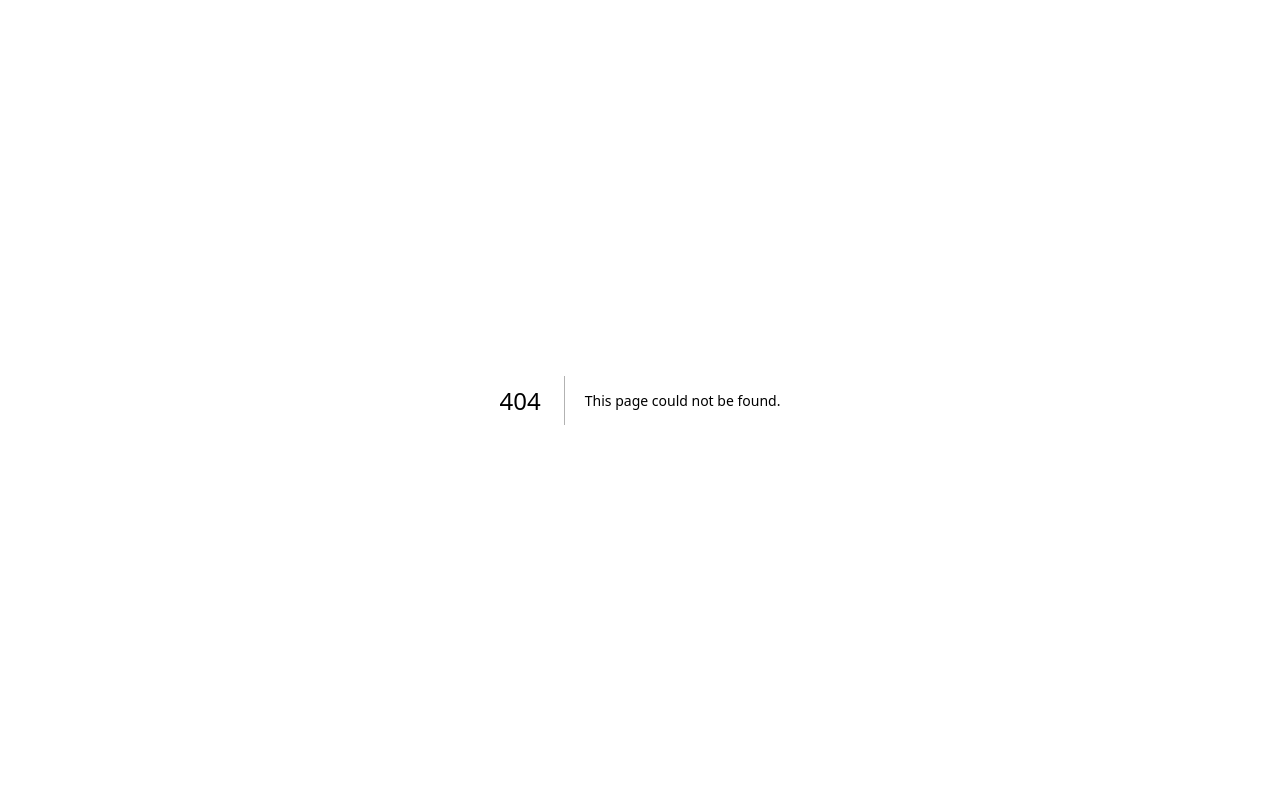
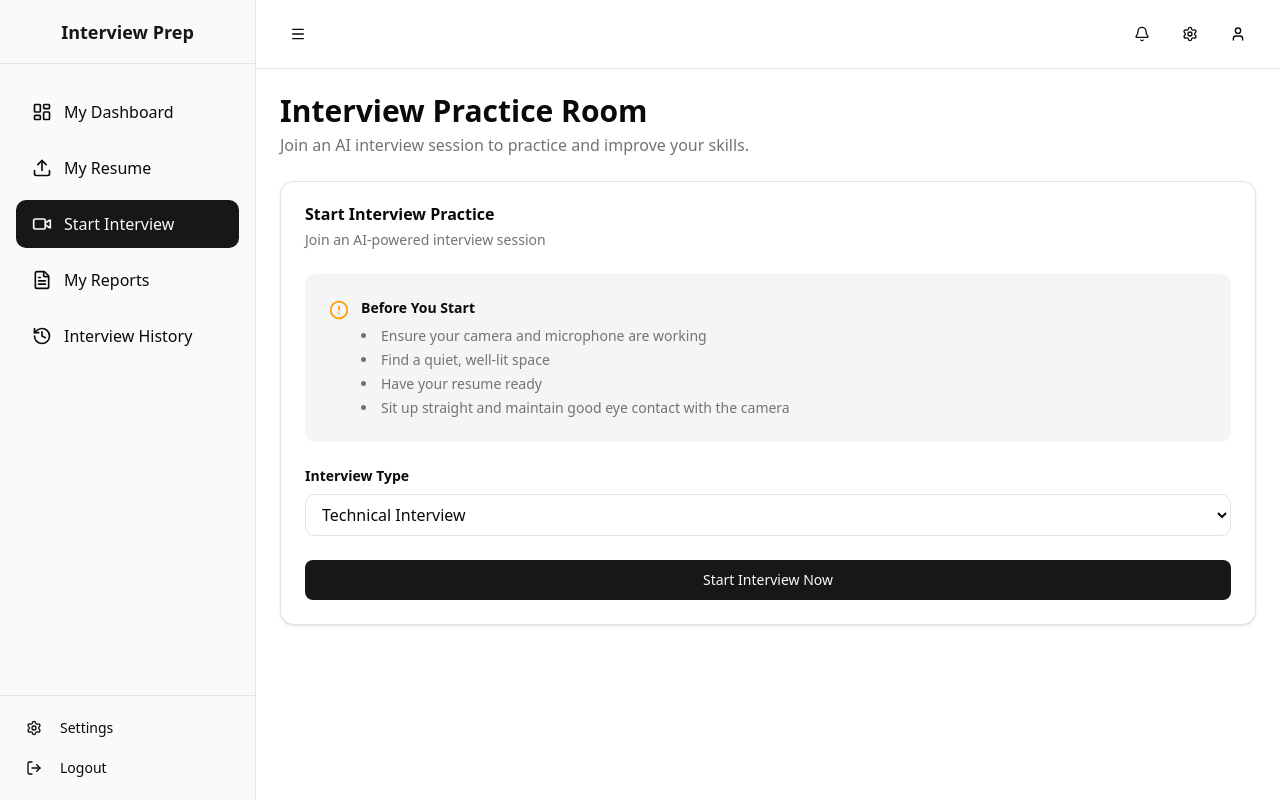
Before and after one commit to Pritika-Shukla/NovaAI, a Next.js app: page /dashboard/interview in a window 1280 px wide. Before the commit this address had no page. Built offline with nearby package versions, Linux system fonts and the light colour scheme.

Commit message:
fix: individual pages

```diff
--- /dev/null
+++ b/src/app/(dashboard)/dashboard/history/page.tsx
@@ -0,0 +1,19 @@
+"use client"
+
+import { InterviewHistory } from "@/components/interview-history"
+
+export default function HistoryPage() {
+  return (
+    <div className="flex-1 overflow-auto">
+      <div className="p-6">
+        <div className="space-y-6">
+          <div>
+            <h1 className="text-3xl font-bold text-foreground">My Interview History</h1>
+            <p className="text-muted-foreground mt-1">Review all your past interview sessions and progress.</p>
+          </div>
+          <InterviewHistory />
+        </div>
+      </div>
+    </div>
+  )
+}
--- /dev/null
+++ b/src/app/(dashboard)/dashboard/interview/page.tsx
@@ -0,0 +1,21 @@
+"use client"
+
+import { InterviewRoom } from "@/components/interview-room"
+
+export default function InterviewPage() {
+  return (
+    <div className="flex-1 overflow-auto">
+      <div className="p-6">
+        <div className="space-y-6">
+          <div>
+            <h1 className="text-3xl font-bold text-foreground">Interview Practice Room</h1>
+            <p className="text-muted-foreground mt-1">
+              Join an AI interview session to practice and improve your skills.
+            </p>
+          </div>
+          <InterviewRoom />
+        </div>
+      </div>
+    </div>
+  )
+}
--- /dev/null
+++ b/src/app/(dashboard)/dashboard/layout.tsx
@@ -0,0 +1,23 @@
+"use client"
+
+import { Header } from "@/components/header"
+import { Sidebar } from "@/components/Sidebar"
+import { useState } from "react"
+
+export default function DashboardLayout({
+  children,
+}: {
+  children: React.ReactNode
+}) {
+  const [sidebarOpen, setSidebarOpen] = useState(true)
+
+  return (
+    <div className="flex h-screen bg-background">
+      <Sidebar open={sidebarOpen} setOpen={setSidebarOpen} />
+      <div className="flex-1 flex flex-col overflow-hidden">
+        <Header onMenuClick={() => setSidebarOpen(!sidebarOpen)} />
+        {children}
+      </div>
+    </div>
+  )
+}
--- a/src/app/(dashboard)/dashboard/page.tsx
+++ b/src/app/(dashboard)/dashboard/page.tsx
@@ -1,21 +1,69 @@
 "use client"
 
-import { Header } from "@/components/header"
-import { Sidebar } from "@/components/Sidebar"
-import { DashboardContent } from "@/components/dashboard-content"
 import { useState } from "react"
+import { Card, CardContent, CardHeader, CardTitle } from "@/components/ui/card"
+import { QuickStats } from "@/components/quick-stats"
+import { UpcomingInterviews } from "@/components/upcoming-interviews"
+import { ResumeUploadModal } from "@/components/resume-upload-modal"
 
-export default function Page() {
-  const [sidebarOpen, setSidebarOpen] = useState(true)
-  const [activeTab, setActiveTab] = useState("dashboard")
+export default function DashboardPage() {
+  const [showUploadModal, setShowUploadModal] = useState(false)
 
   return (
-    <div className="flex h-screen bg-background">
-      <Sidebar open={sidebarOpen} setOpen={setSidebarOpen} activeTab={activeTab} setActiveTab={setActiveTab} />
-      <div className="flex-1 flex flex-col overflow-hidden">
-        <Header onMenuClick={() => setSidebarOpen(!sidebarOpen)} />
-        <DashboardContent activeTab={activeTab} />
+    <div className="flex-1 overflow-auto">
+      <div className="p-6">
+        <div className="space-y-6">
+          <div>
+            <h1 className="text-3xl font-bold text-foreground">Welcome to Your Interview Prep</h1>
+            <p className="text-muted-foreground mt-1">
+              Prepare for your upcoming interviews with AI-powered practice sessions.
+            </p>
+          </div>
+
+          <QuickStats />
+
+          <div className="grid grid-cols-1 lg:grid-cols-3 gap-6">
+            <div className="lg:col-span-2 space-y-6">
+              <UpcomingInterviews />
+              <Card>
+                <CardHeader>
+                  <CardTitle className="text-lg">Preparation Tips</CardTitle>
+                </CardHeader>
+                <CardContent className="space-y-4">
+                  <div className="space-y-2">
+                    <h3 className="font-semibold text-sm">Before Your Interview:</h3>
+                    <ul className="text-sm text-muted-foreground space-y-1 list-disc list-inside">
+                      <li>Ensure good lighting and clear background</li>
+                      <li>Test your microphone and camera</li>
+                      <li>Review your resume</li>
+                      <li>Prepare examples of your work</li>
+                    </ul>
+                  </div>
+                </CardContent>
+              </Card>
+            </div>
+            <div className="space-y-6">
+              <Card>
+                <CardHeader>
+                  <CardTitle className="text-lg">Quick Actions</CardTitle>
+                </CardHeader>
+                <CardContent className="space-y-3">
+                  <button className="w-full justify-center" onClick={() => setShowUploadModal(true)}>
+                    Update Resume
+                  </button>
+                  <button className="w-full justify-center bg-transparent">
+                    Start Interview
+                  </button>
+                  <button className="w-full justify-center bg-transparent">
+                    View My Reports
+                  </button>
+                </CardContent>
+              </Card>
+            </div>
+          </div>
+        </div>
       </div>
+      <ResumeUploadModal isOpen={showUploadModal} onClose={() => setShowUploadModal(false)} />
     </div>
   )
 }
--- /dev/null
+++ b/src/app/(dashboard)/dashboard/reports/page.tsx
@@ -0,0 +1,21 @@
+"use client"
+
+import { ReportsList } from "@/components/reports-list"
+
+export default function ReportsPage() {
+  return (
+    <div className="flex-1 overflow-auto">
+      <div className="p-6">
+        <div className="space-y-6">
+          <div>
+            <h1 className="text-3xl font-bold text-foreground">My Interview Reports</h1>
+            <p className="text-muted-foreground mt-1">
+              AI-generated feedback and performance analysis from your interviews.
+            </p>
+          </div>
+          <ReportsList />
+        </div>
+      </div>
+    </div>
+  )
+}
--- /dev/null
+++ b/src/app/(dashboard)/dashboard/upload/page.tsx
@@ -0,0 +1,19 @@
+"use client"
+
+import { ResumeUploadModal } from "@/components/resume-upload-modal"
+
+export default function UploadPage() {
+  return (
+    <div className="flex-1 overflow-auto">
+      <div className="p-6">
+        <div className="space-y-6">
+          <div>
+            <h1 className="text-3xl font-bold text-foreground">My Resume</h1>
+            <p className="text-muted-foreground mt-1">Upload or update your resume for interviews.</p>
+          </div>
+          <ResumeUploadModal isOpen={true} onClose={() => {}} />
+        </div>
+      </div>
+    </div>
+  )
+}
--- a/src/components/Sidebar.tsx
+++ b/src/components/Sidebar.tsx
@@ -1,21 +1,23 @@
 "use client"
 import { LayoutDashboard, Upload, Video, FileText, History, Settings, LogOut } from "lucide-react"
 import { Button } from "@/components/ui/button"
+import Link from "next/link"
+import { usePathname } from "next/navigation"
 
 interface SidebarProps {
   open: boolean
   setOpen: (open: boolean) => void
-  activeTab: string
-  setActiveTab: (tab: string) => void
 }
 
-export function Sidebar({ open, setOpen, activeTab, setActiveTab }: SidebarProps) {
+export function Sidebar({ open, setOpen }: SidebarProps) {
+  const pathname = usePathname()
+
   const menuItems = [
-    { id: "dashboard", label: "My Dashboard", icon: LayoutDashboard },
-    { id: "upload", label: "My Resume", icon: Upload },
-    { id: "interview", label: "Start Interview", icon: Video },
-    { id: "reports", label: "My Reports", icon: FileText },
-    { id: "history", label: "Interview History", icon: History },
+    { id: "dashboard", label: "My Dashboard", icon: LayoutDashboard, href: "/dashboard" },
+    { id: "upload", label: "My Resume", icon: Upload, href: "/dashboard/upload" },
+    { id: "interview", label: "Start Interview", icon: Video, href: "/dashboard/interview" },
+    { id: "reports", label: "My Reports", icon: FileText, href: "/dashboard/reports" },
+    { id: "history", label: "Interview History", icon: History, href: "/dashboard/history" },
   ]
 
   return (
@@ -36,20 +38,23 @@ export function Sidebar({ open, setOpen, activeTab, setActiveTab }: SidebarProps
 
       {/* Menu Items */}
       <nav className="flex-1 py-6 px-4 space-y-2">
-        {menuItems.map((item) => (
-          <button
+        {menuItems.map((item) => {
+          const isActive = pathname === item.href
+          return (
+            <Link
               key={item.id}
-            onClick={() => setActiveTab(item.id)}
+              href={item.href}
               className={`w-full flex items-center gap-3 px-4 py-3 rounded-lg transition-all ${
-              activeTab === item.id
+                isActive
                   ? "bg-sidebar-primary text-sidebar-primary-foreground"
                   : "text-sidebar-foreground hover:bg-sidebar-accent"
               }`}
             >
-            <item.icon className="w-5 h-5 flex-shrink-0" />
+              <item.icon className="w-5 h-5 shrink-0" />
               <span className={`${open ? "block" : "hidden"}`}>{item.label}</span>
-          </button>
-        ))}
+            </Link>
+          )
+        })}
       </nav>
 
       {/* Bottom Actions */}
```
Lines whose indentation alone changed are shown as unchanged.
